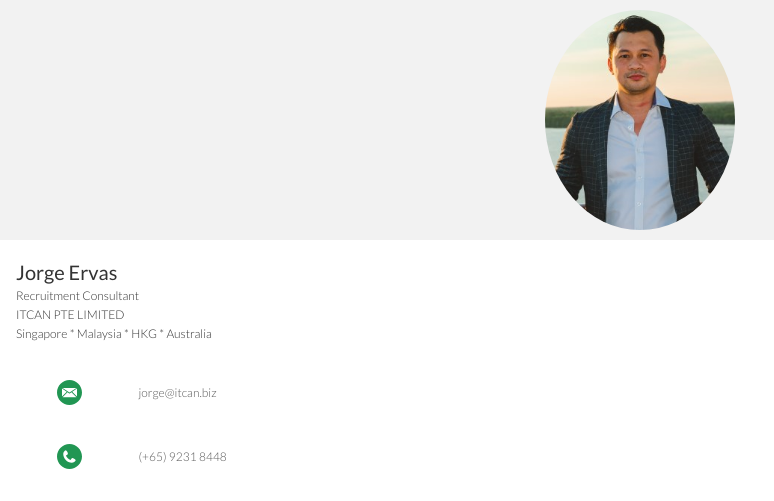
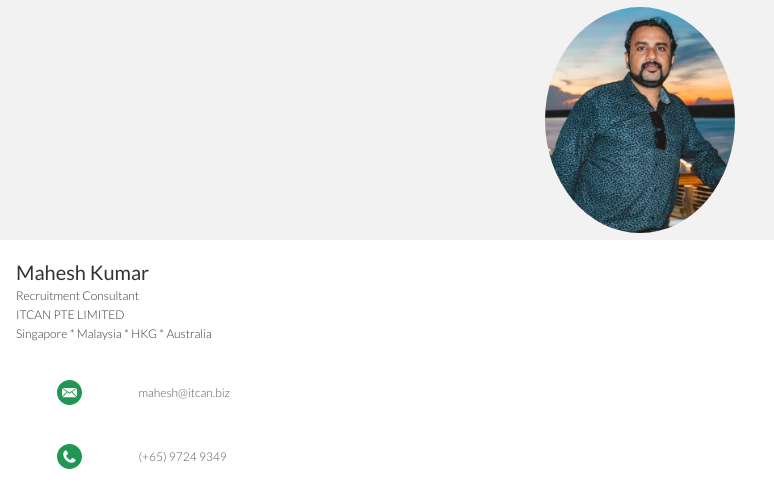
Before and after one commit to ITCANNAMECARD/MAHESH, a plain HTML site: page index.html in a window 1280 px wide. Shown: the top 501 px of the page, 0-774 px from the left. Drawn offline with Linux system fonts and the light colour scheme; a web font is replaced by a local one.

Commit message:
Update index.html

```diff
--- a/index.html
+++ b/index.html
@@ -14,7 +14,7 @@
 			<div class="row">
 				<div class="col"></div>
 				<div class="col is-5">
-					<img class="profile-pic" src="JORGE ERVAS.jpg" alt="Profile Picture">
+					<img class="profile-pic" src="MAHESH KUMAR.jpg" alt="Profile Picture">
 				</div>
 				<div class="col"></div>
 			</div>
@@ -25,7 +25,7 @@
 		<div class="container">
 			<div class="row name-title-company">
 				<div class="col is-6">
-					<p class="text-name">Jorge Ervas</p>
+					<p class="text-name">Mahesh Kumar</p>
 					<p class="text-title-company">Recruitment Consultant</p>
 					<p class="text-title-company">ITCAN PTE LIMITED</p>
 					<p class="text-title-company">Singapore	*	Malaysia	*	HKG	*	Australia
@@ -38,14 +38,14 @@
 	</section>
 
 	<section class="bg-color-white secondary-info">
-		<a href="mailto:jorge@itcan.biz">
+		<a href="mailto:mahesh@itcan.biz">
 			<div class="container">
 				<div class="row detail">
 					<div class="col">
 						<img src="assets/icon-email.svg" alt="Email Icon"">
 					</div>
 					<div class="col is-8">
-						<p class="text-detail">jorge@itcan.biz</p>
+						<p class="text-detail">mahesh@itcan.biz</p>
 					</div>
 					<div class="col">
 						<img src="assets/right-arrow.svg" alt="Right Arrow" height="50%" width="40%">
@@ -56,14 +56,14 @@
 	</section>
 
 	<section class="bg-color-white secondary-info">
-		<a href="tel:+6592318448">
+		<a href="tel:+6597249349">
 			<div class="container">
 				<div class="row detail">
 					<div class="col">
 						<img src="assets/icon-phone.svg" alt="Phone Icon"">
 					</div>
 					<div class="col is-8">
-						<p class="text-detail">(+65) 9231 8448</p>
+						<p class="text-detail">(+65) 9724 9349</p>
 					</div>
 					<div class="col">
 						<img src="assets/right-arrow.svg" alt="Right Arrow" height="50%" width="40%">
```
